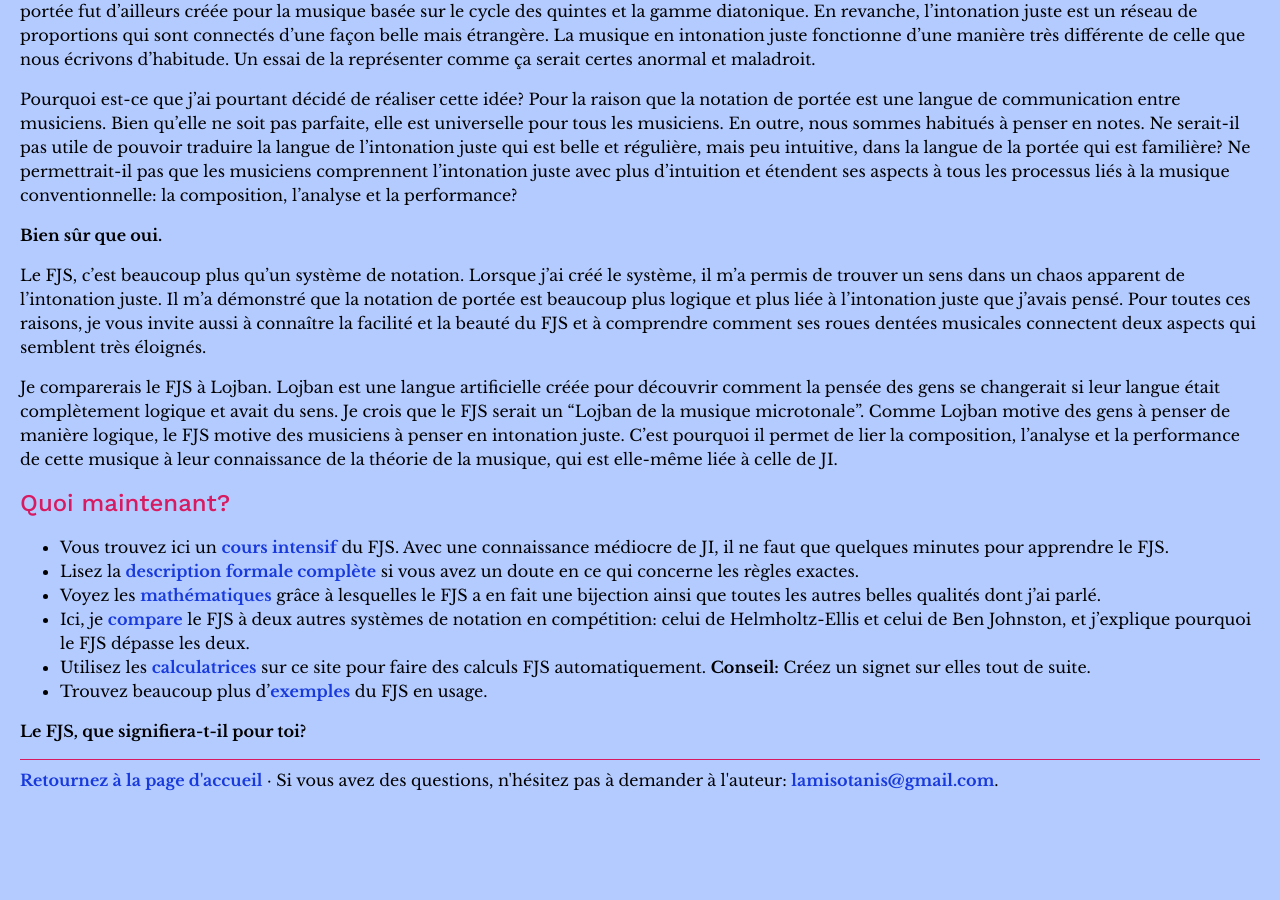
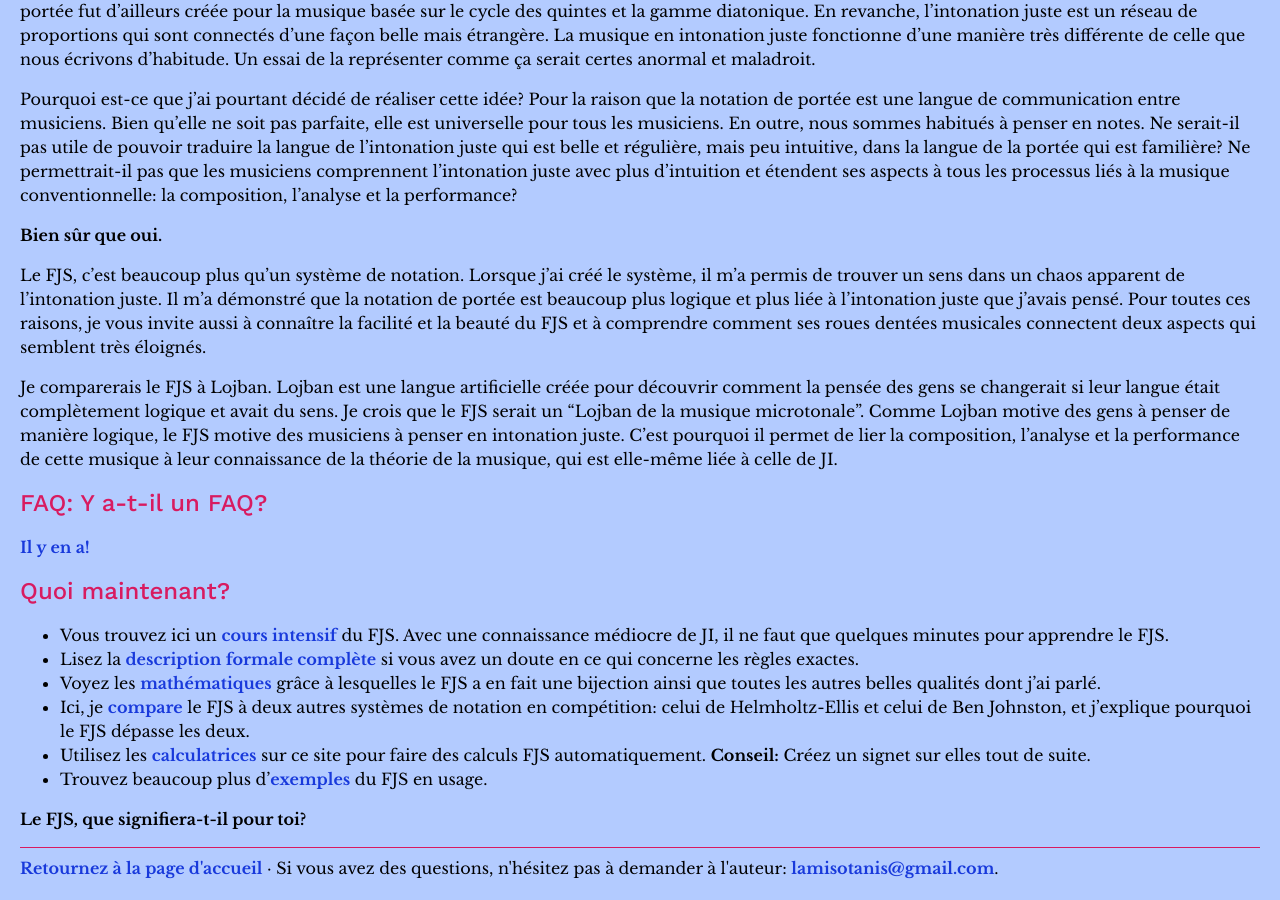
Before and after one commit to misotanni/misotanni.github.io, a Jekyll site: the page built from fjs/fr/index.md, in a window 1280 px wide and 900 px high, scrolled down 1868 px. Built offline with Jekyll 4.4.1, drawn with Linux system fonts in a browser that asks for light colours; our own code applies the rules of GitHub Pages for plain Markdown files; before the commit the page ends 2680 px from its top, so only the background shows below that.

Commit message:
updated french index to include faq

```diff
--- a/fjs/fr/index.md
+++ b/fjs/fr/index.md
@@ -67,6 +67,10 @@
 
 Je comparerais le FJS à Lojban. Lojban est une langue artificielle créée pour découvrir comment la pensée des gens se changerait si leur langue était complètement logique et avait du sens. Je crois que le FJS serait un "Lojban de la musique microtonale". Comme Lojban motive des gens à penser de manière logique, le FJS motive des musiciens à penser en intonation juste. C'est pourquoi il permet de lier la composition, l'analyse et la performance de cette musique à leur connaissance de la théorie de la musique, qui est elle-même liée à celle de JI.
 
+## FAQ: Y a-t-il un FAQ?
+
+[Il y en a!](faq.html)
+
 ## Quoi maintenant?
 
 - Vous trouvez ici un [cours intensif](crash.html) du FJS. Avec une connaissance médiocre de JI, il ne faut que quelques minutes pour apprendre le FJS.
```
